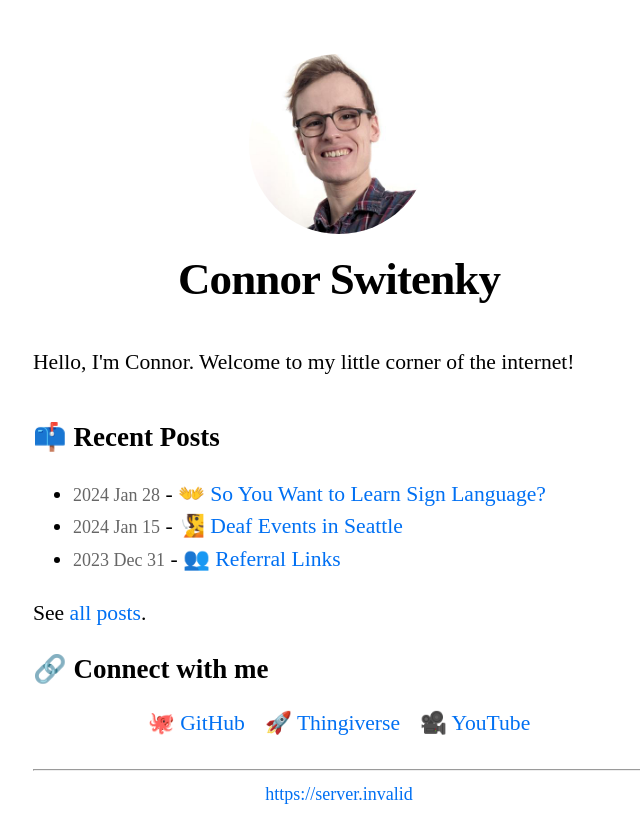
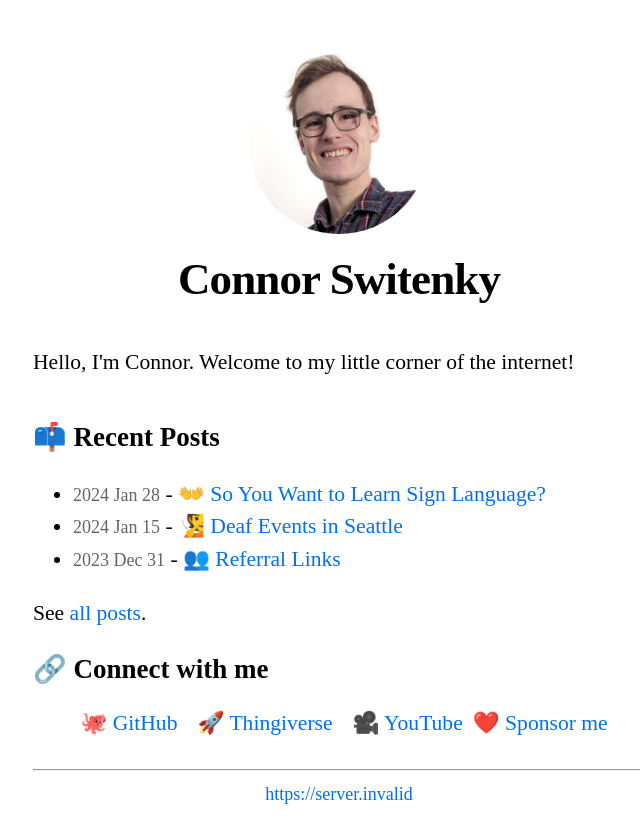
Before and after one commit to cswitenky/cswitenky, a Next.js app: page / in a window 1280 px wide. Shown: the top 838 px of the page, without its empty margins (301-941 px from the left). Built offline with nearby package versions, Linux system fonts and the light colour scheme; no server answers.

Commit message:
added sponsors link

```diff
--- a/pages/index.tsx
+++ b/pages/index.tsx
@@ -50,9 +50,7 @@ export default function Home({ allPostsData }: any) {
           >
             🎥 YouTube
           </a>
-          {/* <a href="https://github.com/sponsors/cswitenky?frequency=one-time">
-            ❤️ Sponsor me
-          </a> */}
+          <a href="https://github.com/sponsors/cswitenky">❤️ Sponsor me</a>
         </div>
       </section>
     </Layout>
```
